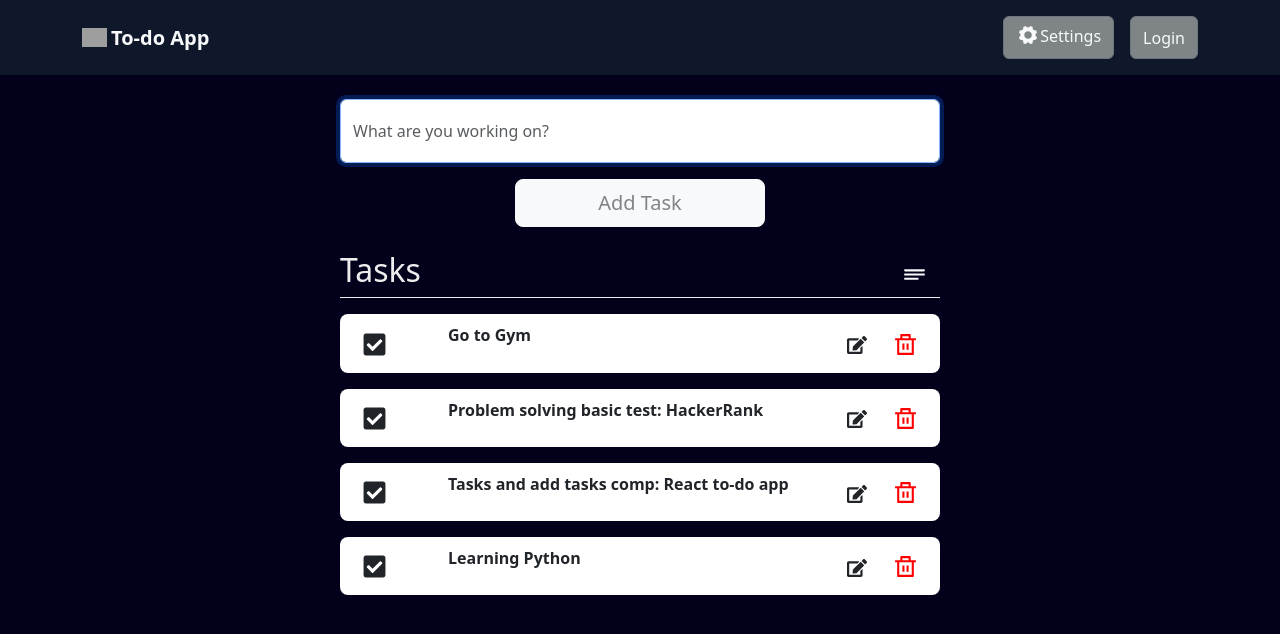
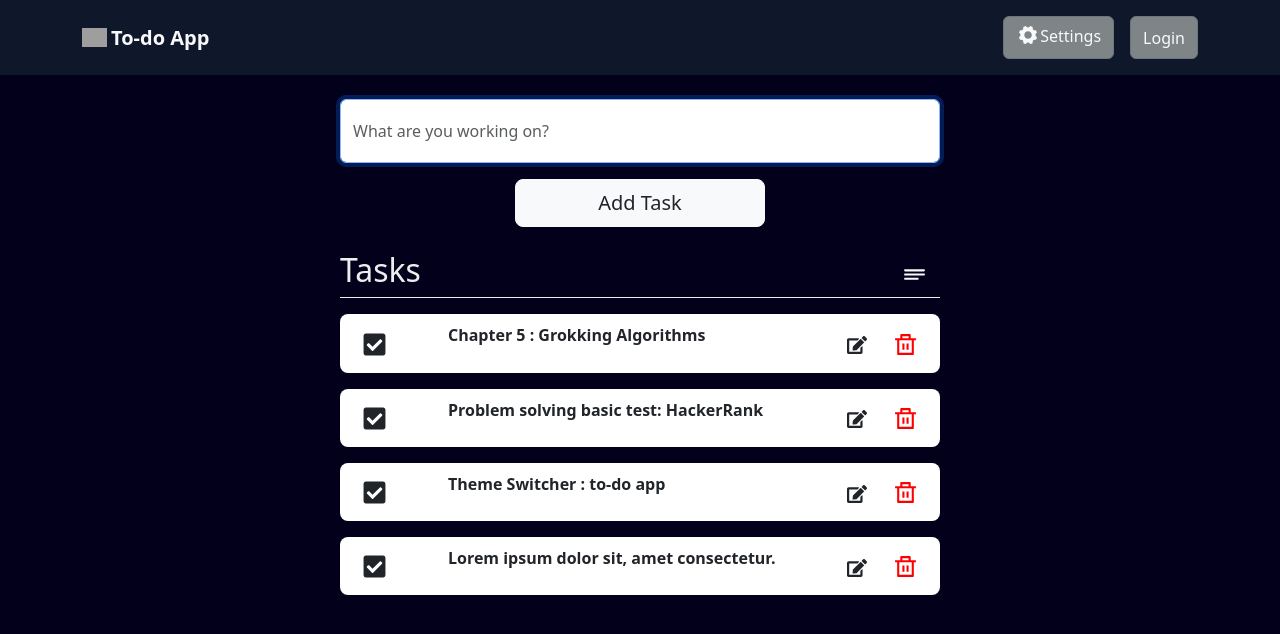
Before and after one commit to MahmoudEl3bady/to-do-app, a React (Vite) app: page / in a window 1280 px wide. Shown: the top 634 px of the page. Built offline with nearby package versions, Linux system fonts and the light colour scheme; grey boxes are pictures that could not be loaded.

Commit message:
task completion

```diff
--- a/src/App.css
+++ b/src/App.css
@@ -47,3 +47,9 @@ body {
   position: absolute;
   bottom: 0vh;
 }
+
+.task:hover {
+  border-left: 8px solid #84848b;
+  transition: "border-left 0.3s ease";
+  background-color: aqua;
+}
--- a/src/App.jsx
+++ b/src/App.jsx
@@ -11,7 +11,7 @@ function App() {
   const [tasks, setTasks] = useState([
     {
       id: 1,
-      body: "Go to Gym",
+      body: "Chapter 5 : Grokking Algorithms  ",
     },
     {
       id: 2,
@@ -19,11 +19,11 @@ function App() {
     },
     {
       id: 3,
-      body: "Tasks and add tasks comp: React to-do app",
+      body: "Theme Switcher : to-do app",
     },
     {
       id: 4,
-      body: "Learning Python",
+      body: "Lorem ipsum dolor sit, amet consectetur.",
     },
   ]);
 
@@ -61,12 +61,14 @@ function App() {
     <>
       <Header />
       <AddTask onAdd={handleAdd} />
+      {
         <Tasks
           tasks={tasks}
           onDelete={handleDelete}
           onModify={handleModify}
           onDone={handleDone}
         />
+      }
       {/* <Footer />  */}
     </>
   );
--- /dev/null
+++ b/src/ThemeContext.js
@@ -0,0 +1,2 @@
+import { createContext } from "react";
+export const ThemeContext = createContext("");
--- a/src/components/AddTask.jsx
+++ b/src/components/AddTask.jsx
@@ -14,7 +14,7 @@ const AddTask = ({ onAdd }) => {
         autoFocus
       />
       <button
-        className="btn btn-light btn-lg"
+        className="btn btn-light btn-lg text-dark"
         style={{ width: 250, color: "#7f8487" }}
         onClick={() => {
           if (!taskBody) return;
--- a/src/components/Task.jsx
+++ b/src/components/Task.jsx
@@ -1,15 +1,19 @@
 import { RiDeleteBinLine } from "react-icons/ri";
 import { FaCheckSquare, FaEdit } from "react-icons/fa";
 import { useState } from "react";
-const Task = ({ task, onDelete, onModify, onDone }) => {
+const Task = ({ task, onDelete, onModify, onDone, isActive, setIsActive }) => {
   const [isEditing, setIsEditing] = useState(false);
   const [editedTask, setEditedTask] = useState(task.body);
   const [isDone, setIsDone] = useState(false);
-
   const handleSave = () => {
     onModify({ ...task, body: editedTask });
     setIsEditing(false);
   };
+
+  const handleActiveTask = () => {
+    setIsActive(task.id);
+  };
+
   return (
     <>
       <section
@@ -22,15 +26,19 @@ const Task = ({ task, onDelete, onModify, onDone }) => {
           padding: "9px",
           borderRadius: "8px",
           boxShadow: "0px 2px 5px rgba(0, 0, 0, 0.1)",
-          transition: "box-shadow 0.3s ease",
+          transition: "box-shadow borderLeft 0.3s ease",
           backgroundColor: isDone ? "#7D7C7C" : "#fff",
+          borderLeft: isActive ? "8px solid red" : "",
         }}
       >
-        <div className="d-flex gap-5">
+        <div className="d-flex gap-5 doneTask h-100">
           <button className="btn" onClick={() => setIsDone(!isDone)}>
             <FaCheckSquare style={{ fontSize: 25 }} onClick={onDone} />
           </button>
-          <span className="d-inline-block flex-wrap task-body">
+          <span
+            onClick={handleActiveTask}
+            className="d-inline-block flex-wrap task-body"
+          >
             {task.body}{" "}
           </span>
         </div>
--- a/src/components/Tasks.jsx
+++ b/src/components/Tasks.jsx
@@ -1,6 +1,8 @@
+import { useState } from "react";
 import Task from "./Task";
 import { CgDetailsMore } from "react-icons/cg";
 const Tasks = ({ tasks, onDelete, onModify ,onDone}) => {
+  const [isActive,setIsActive] =useState(null);
   return (
     <section className="d-flex flex-column gap-3 justify-content-center align-items-center  pb-5 ">
       <div className="tasks-header d-flex justify-content-between align-items-center">
@@ -17,6 +19,8 @@ const Tasks = ({ tasks, onDelete, onModify ,onDone}) => {
             onDelete={() => onDelete(task.id)}
             onModify={onModify}
             onDone={()=>onDone(task)}
+            isActive={task.id === isActive}
+            setIsActive={setIsActive}
           />
         );
       })}
```
Lines whose indentation alone changed are shown as unchanged.
